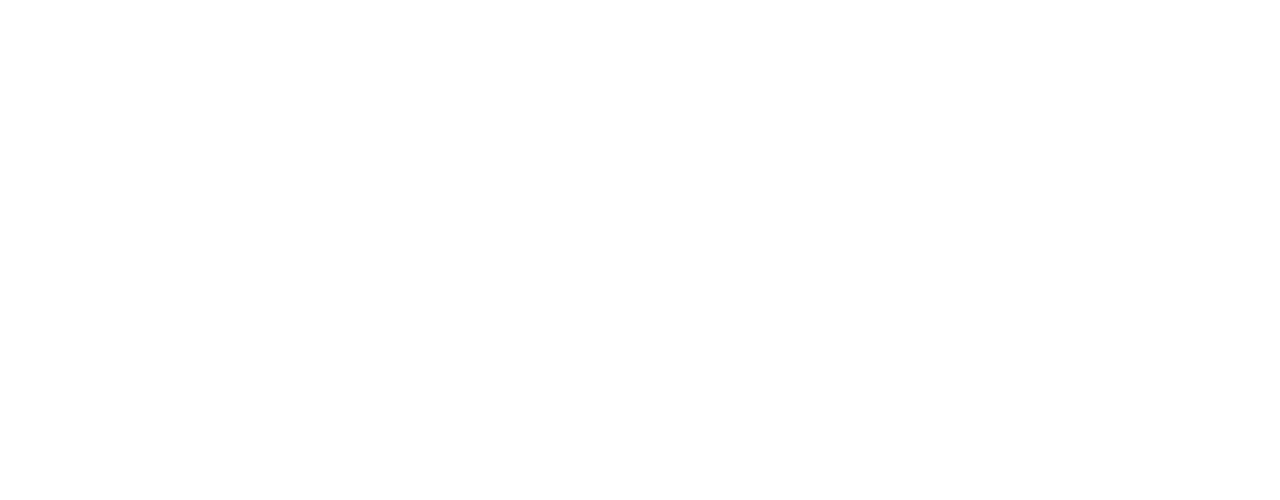
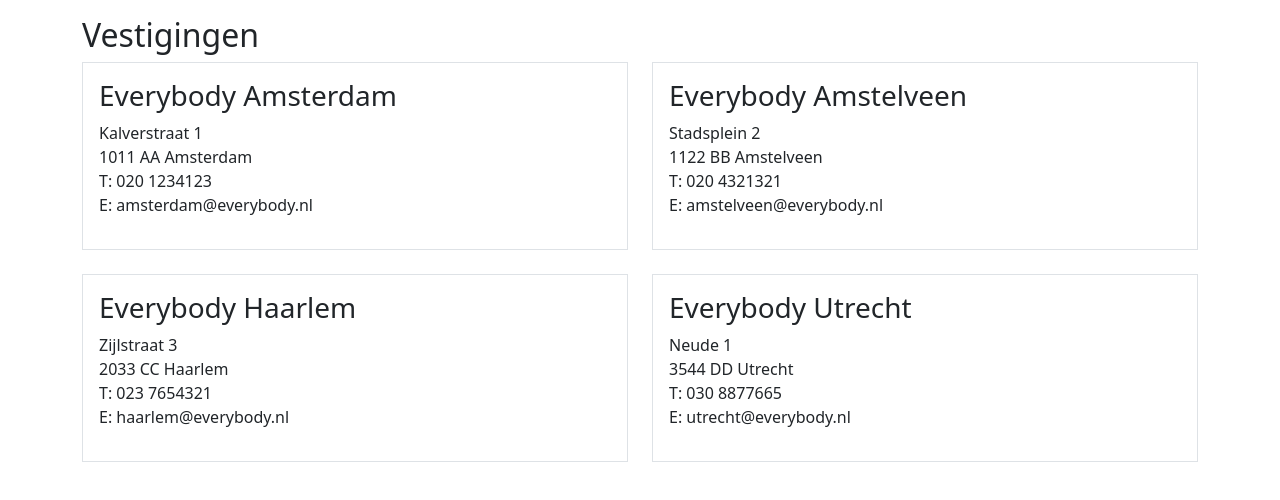
Before and after one commit to LorenzovandenDungen/Bootstrap, a plain HTML site: page Vestigingen.html in a window 1280 px wide. Drawn offline with Linux system fonts and the light colour scheme.

Commit message:
Bootstrap

```diff
--- a/Vestigingen.html
+++ b/Vestigingen.html
@@ -1,10 +1,53 @@
 <!DOCTYPE html>
-<html lang="en">
+<html lang="nl">
 <head>
     <meta charset="UTF-8">
-    <title>Title</title>
+    <title>Vestigingen | Everybody Fitness Clubs</title>
+    <meta name="viewport" content="width=device-width, initial-scale=1">
+    <link rel="stylesheet" href="css/bootstrap.min.css">
+    <script src="js/bootstrap.bundle.min.js"></script>
 </head>
 <body>
-
+<div class="container mt-3">
+    <h2>Vestigingen</h2>
+    <div class="row row-cols-1 row-cols-md-2 g-4">
+        <div class="col">
+            <div class="border p-3">
+                <h3>Everybody Amsterdam</h3>
+                <p>Kalverstraat 1<br>
+                    1011 AA Amsterdam<br>
+                    T: 020 1234123<br>
+                    E: amsterdam@everybody.nl</p>
+            </div>
+        </div>
+        <div class="col">
+            <div class="border p-3">
+                <h3>Everybody Amstelveen</h3>
+                <p>Stadsplein 2<br>
+                    1122 BB Amstelveen<br>
+                    T: 020 4321321<br>
+                    E: amstelveen@everybody.nl</p>
+            </div>
+        </div>
+        <div class="col">
+            <div class="border p-3">
+                <h3>Everybody Haarlem</h3>
+                <p>Zijlstraat 3<br>
+                    2033 CC Haarlem<br>
+                    T: 023 7654321<br>
+                    E: haarlem@everybody.nl</p>
+            </div>
+        </div>
+        <div class="col">
+            <div class="border p-3">
+                <h3>Everybody Utrecht</h3>
+                <p>Neude 1<br>
+                    3544 DD Utrecht<br>
+                    T: 030 8877665<br>
+                    E: utrecht@everybody.nl</p>
+            </div>
+        </div>
+    </div>
+</div>
 </body>
 </html>
```
Also changed, not shown: les-boeken.html (added, +80 -0 lines).
